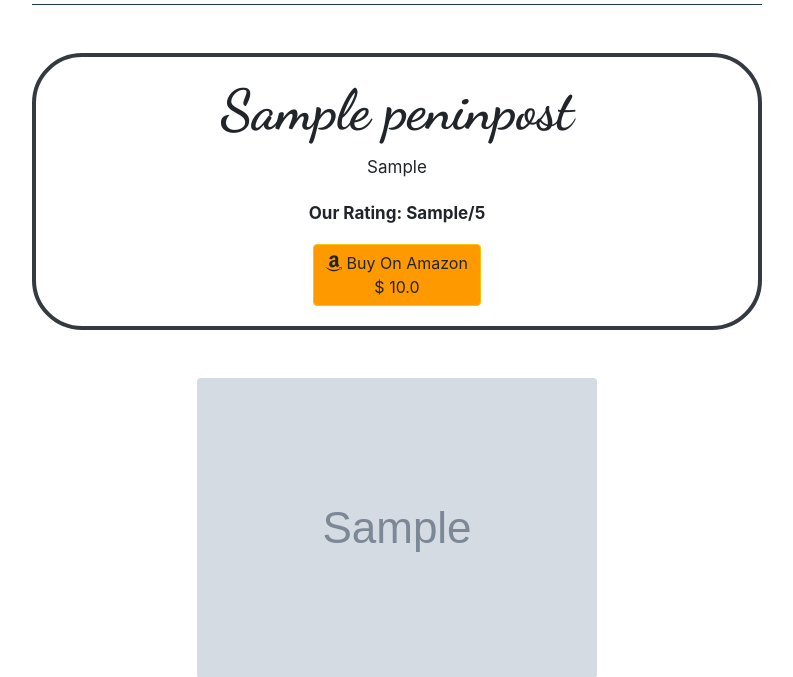
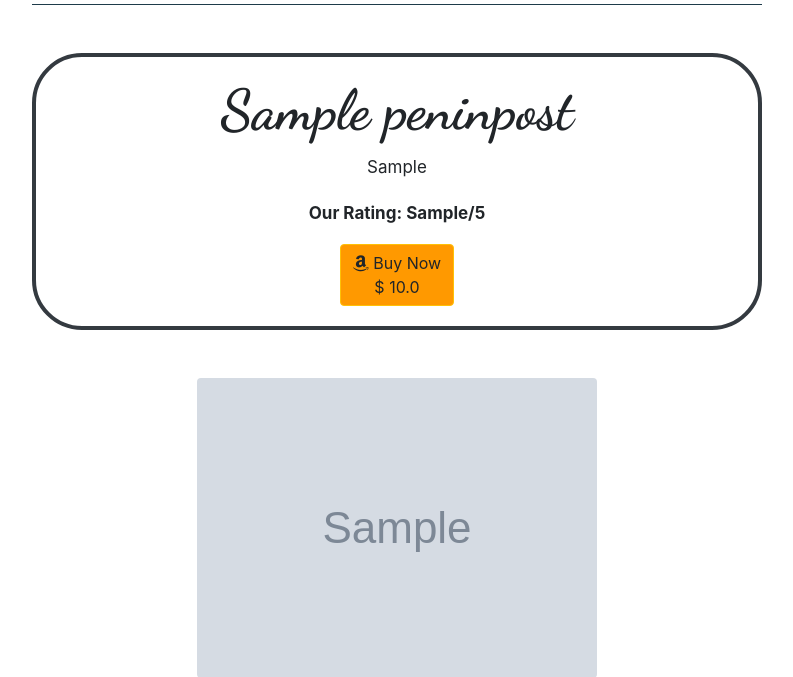
Before and after one commit to XDCoder3289/pensdistrict, a Django app: a page that uses templates/post.html in a window 1280 px wide. Shown: the part 814-1491 px from the top of the page, without its empty margins (53-846 px from the left). Run offline with Django 3.2, Linux system fonts and the light colour scheme; tables that the repository leaves empty hold one stand-in row (values such as "Sample post"); grey boxes marked "Sample" are stand-in pictures; some libraries are stand-ins or nearby versions.

Commit message:
Changing the text of CTA

```diff
--- a/templates/post.html
+++ b/templates/post.html
@@ -53,7 +53,7 @@
                 <h2 id="heading-main" class="display-4 text-center mb-2">{{pen.pen_name}}</h2>
                 <p class="card-text">{{pen.button_copy}}</p>
                 <p><strong>Our Rating: {{pen.rating}}/5</strong></p>
-                <a id="action-button" href="{{pen.amazon_link}}" target="_blank" class="btn btn-warning" style="background-color: #FF9900;"><span><i class="fa fa-amazon"></i></span> Buy On Amazon <br>$ {{pen.price}}</a>
+                <a id="action-button" href="{{pen.amazon_link}}" target="_blank" class="btn btn-warning" style="background-color: #FF9900;"><span><i class="fa fa-amazon"></i></span> Buy Now <br>$ {{pen.price}}</a>
               </div>
             </div>
 
```
